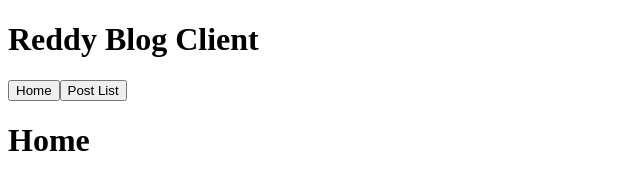
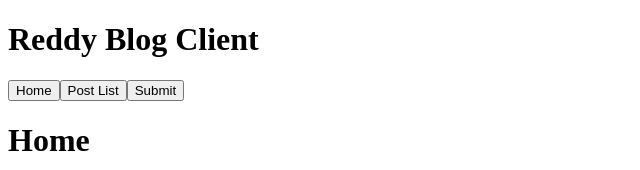
Before and after one commit to OverloadInc/Reddy-Blog-Client, an Angular app: page / in a window 1280 px wide. Shown: the top 170 px of the page, without its empty margins (0-640 px from the left). Built offline with nearby package versions, Linux system fonts and the light colour scheme.

Commit message:
Add a new submit button

```diff
--- a/src/app/app.component.html
+++ b/src/app/app.component.html
@@ -3,6 +3,7 @@
 <!-- Buttons to navigate between components -->
 <button routerLink="/">Home</button>
 <button routerLink="/posts" [queryParams]="{page1:1, orderBy: 'newest'}">Post List</button>
+<button (click)="submit()">Submit</button>
 
 <!-- Render the application components -->
 <router-outlet></router-outlet>
```
